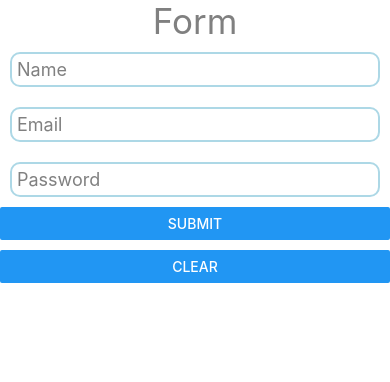
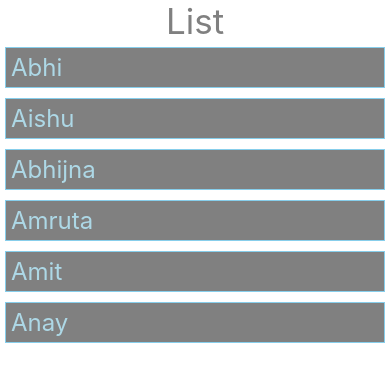
Before and after one commit to AbhishekMalkhedkar/FirstProject, a React Native app: screen / in a window 390 px wide. Shown: the top 382 px of the page. Built offline with nearby package versions, Linux system fonts and the light colour scheme.

Commit message:
FlatList

```diff
--- a/App.jsx
+++ b/App.jsx
@@ -5,55 +5,61 @@
  * @format
  */
 
-import { useState } from "react";
-import { View, Text, Button, StyleSheet, TextInput } from "react-native";
-
-
+import { useState } from 'react';
+import { View, Text, FlatList , StyleSheet } from 'react-native';
 
 function App() {
-
-  const [name , setName] = useState("");
-  const [email , setEmail] = useState("");
-  const [password , setPassword] = useState("");
-  const [display , setDisplay] = useState(false);
-
-  const clear = () => {
-    setDisplay(false);
-    setName("");
-    setEmail("");
-    setPassword("");
-  }
+  const users = [
+    {
+      id: 1,
+      name: 'Abhi',
+    },
+    {
+      id: 2,
+      name: 'Aishu',
+    },
+    {
+      id: 3,
+      name: 'Abhijna',
+    },
+    {
+      id: 4,
+      name: 'Amruta',
+    },
+    {
+      id: 5,
+      name: 'Amit',
+    },
+    {
+      id: 6,
+      name: 'Anay',
+    },
+  ];
 
   return (
     <View>
-      <Text style={{fontSize : 35, color: 'grey', textAlign : 'center'}}>Form</Text>
-      <TextInput style={styles.holder} placeholder="Name" onChangeText={(text) => setName(text)} value={name} />
-      <TextInput style={styles.holder} placeholder="Email" onChangeText={(text) => setEmail(text)} value={email} />
-      <TextInput style={styles.holder} placeholder="Password" onChangeText={(text) => setPassword(text)} value={password} secureTextEntry={true} />
-      <View style={{marginBottom : 10}}>
-        <Button title="Submit" onPress={()=>setDisplay(true)}  />
-      </View>
-      <Button title="Clear" onPress={clear} />
-      <View>
-        {
-          display?
-          <View>
-            <Text style={{fontSize:20}} >User Name is : {name}</Text>
-            <Text style={{fontSize:20}} >Email is : {email} </Text>
-            <Text style={{fontSize:20}} >Password is : {password} </Text>
-          </View> : null
-        }
-      </View>
-
+      <Text style={{ fontSize: 35, color: 'grey', textAlign: 'center' }}>
+        List
+      </Text>
+      <FlatList
+      data={users}
+      renderItem={({item})=><Text style={styles.item}>{item.name}</Text>}
+      keyExtractor={item=>item.id}
+      />
     </View>
   );
-
 }
 
 const styles = StyleSheet.create({
-  holder : {fontSize: 18, color:'grey', borderWidth:2, borderColor: 'lightblue', borderRadius:10, margin:10, padding:5},
-})
-
-
+  item : {
+    fontSize : 24,
+    padding : 5,
+    backgroundColor : 'grey',
+    color : 'lightblue',
+    borderWidth : 1,
+    borderColor : 'skyblue',
+    margin : 5
+  }
+});
 
 export default App;
```
